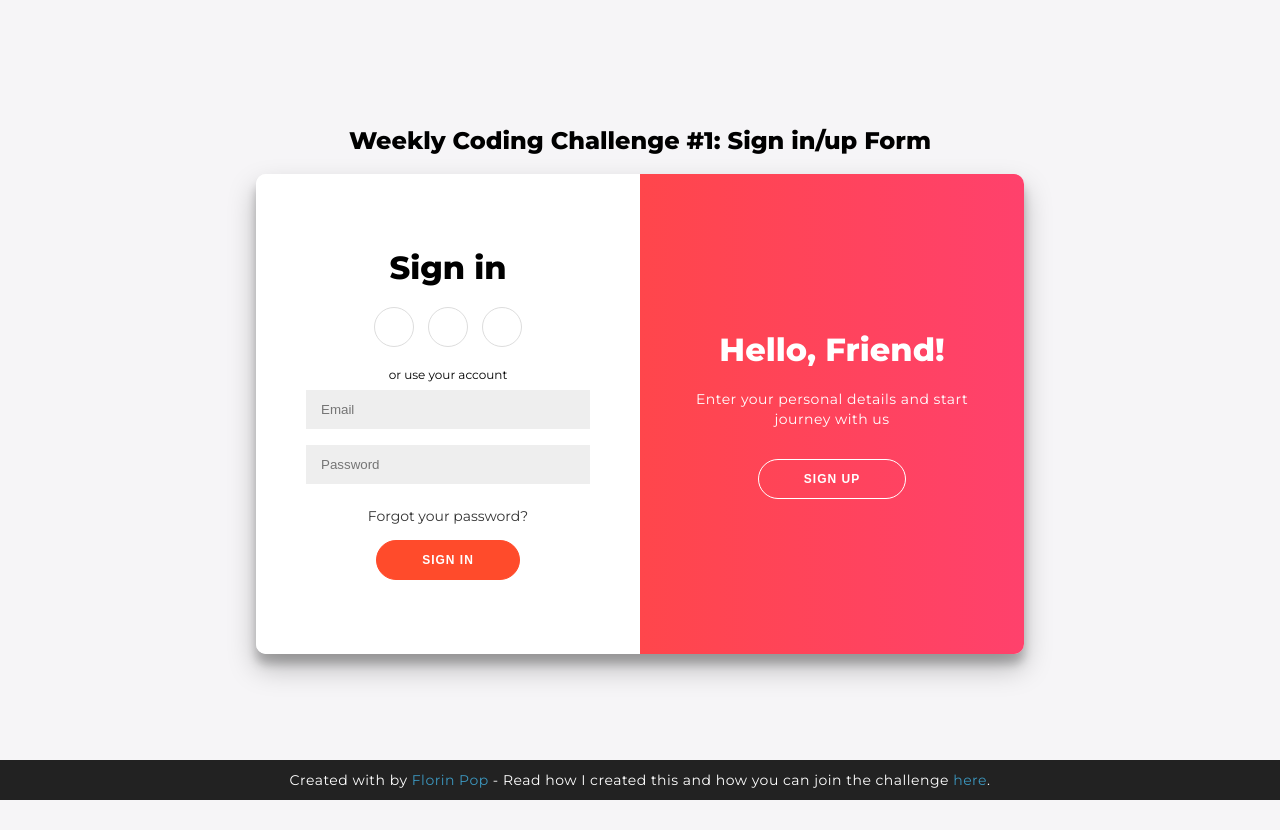
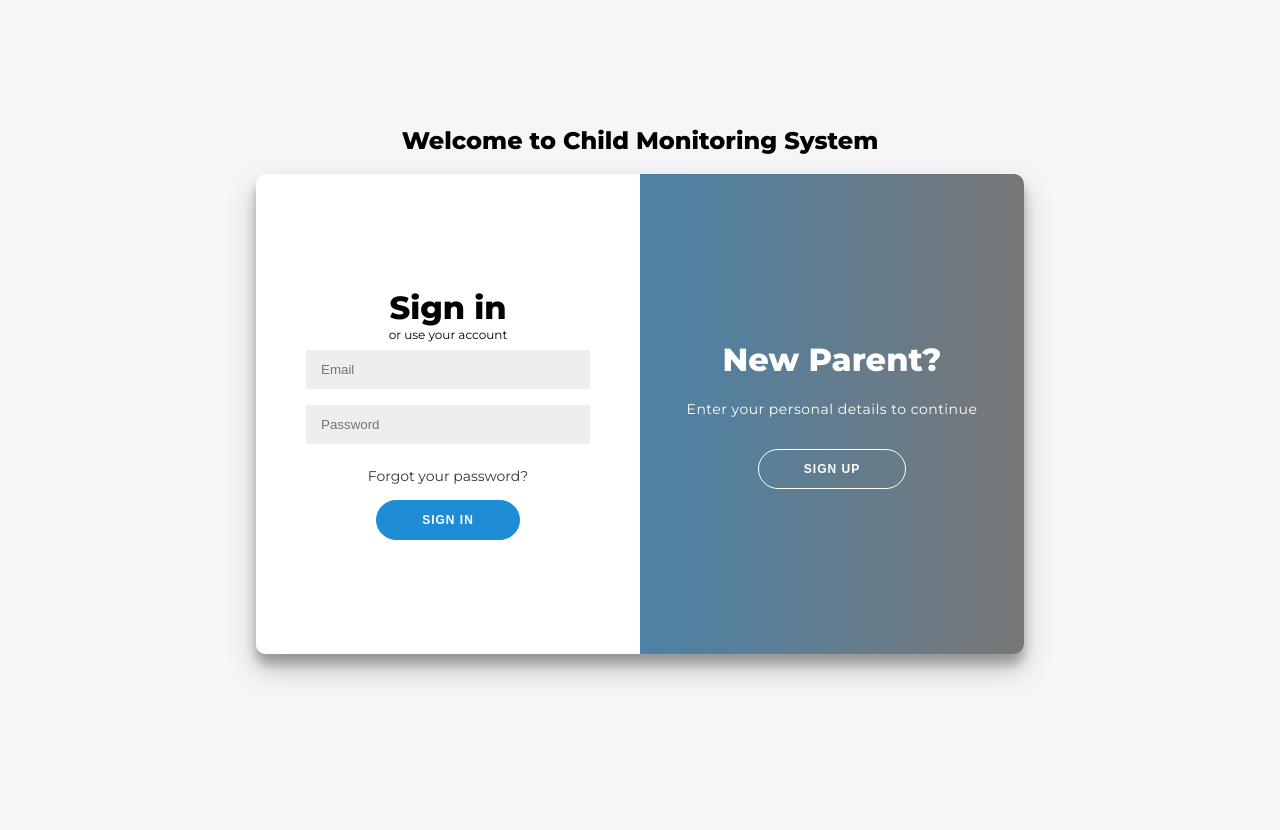
Before and after one commit to COE457/frontend, a website: page public/html/login.html in a window 1280 px wide. Drawn offline with Linux system fonts and the light colour scheme.

Commit message:
login page added (still not connected)

```diff
--- a/public/html/login.html
+++ b/public/html/login.html
@@ -7,16 +7,11 @@
     <link rel="stylesheet" href="../styles/login.css">
 </head>
 <body>
-    <h2>Weekly Coding Challenge #1: Sign in/up Form</h2>
+	<h2>Welcome to Child Monitoring System</h2>
 <div class="container" id="container">
 	<div class="form-container sign-up-container">
 		<form action="#">
 			<h1>Create Account</h1>
-			<div class="social-container">
-				<a href="#" class="social"><i class="fab fa-facebook-f"></i></a>
-				<a href="#" class="social"><i class="fab fa-google-plus-g"></i></a>
-				<a href="#" class="social"><i class="fab fa-linkedin-in"></i></a>
-			</div>
 			<span>or use your email for registration</span>
 			<input type="text" placeholder="Name" />
 			<input type="email" placeholder="Email" />
@@ -27,11 +22,6 @@
 	<div class="form-container sign-in-container">
 		<form action="#">
 			<h1>Sign in</h1>
-			<div class="social-container">
-				<a href="#" class="social"><i class="fab fa-facebook-f"></i></a>
-				<a href="#" class="social"><i class="fab fa-google-plus-g"></i></a>
-				<a href="#" class="social"><i class="fab fa-linkedin-in"></i></a>
-			</div>
 			<span>or use your account</span>
 			<input type="email" placeholder="Email" />
 			<input type="password" placeholder="Password" />
@@ -43,26 +33,18 @@
 		<div class="overlay">
 			<div class="overlay-panel overlay-left">
 				<h1>Welcome Back!</h1>
-				<p>To keep connected with us please login with your personal info</p>
+				<p>To continue monitoring your child, login using your personal information</p>
 				<button class="ghost" id="signIn">Sign In</button>
 			</div>
 			<div class="overlay-panel overlay-right">
-				<h1>Hello, Friend!</h1>
-				<p>Enter your personal details and start journey with us</p>
+				<h1>New Parent?</h1>
+				<p>Enter your personal details to continue</p>
 				<button class="ghost" id="signUp">Sign Up</button>
 			</div>
 		</div>
 	</div>
 </div>
 
-<footer>
-	<p>
-		Created with <i class="fa fa-heart"></i> by
-		<a target="_blank" href="https://florin-pop.com">Florin Pop</a>
-		- Read how I created this and how you can join the challenge
-		<a target="_blank" href="https://www.florin-pop.com/blog/2019/03/double-slider-sign-in-up-form/">here</a>.
-	</p>
-</footer>
 <script src="../javascript/login.js"></script>
 </body>
 </html>
--- a/public/styles/login.css
+++ b/public/styles/login.css
@@ -21,7 +21,7 @@ h1 {
 	margin: 0;
 }
 
-h2 {
+h2, h3 {
 	text-align: center;
 }
 
@@ -46,8 +46,8 @@ a {
 
 button {
 	border-radius: 20px;
-	border: 1px solid #FF4B2B;
-	background-color: #FF4B2B;
+	border: 1px solid #1f8dd6;
+	background-color: #1f8dd6;
 	color: #FFFFFF;
 	font-size: 12px;
 	font-weight: bold;
@@ -160,9 +160,9 @@ input {
 }
 
 .overlay {
-	background: #FF416C;
-	background: -webkit-linear-gradient(to right, #FF4B2B, #FF416C);
-	background: linear-gradient(to right, #FF4B2B, #FF416C);
+	background: #777;
+	background: -webkit-linear-gradient(to right, #1f8dd6, #777);
+	background: linear-gradient(to right, #1f8dd6, #777);
 	background-repeat: no-repeat;
 	background-size: cover;
 	background-position: 0 0;
```
